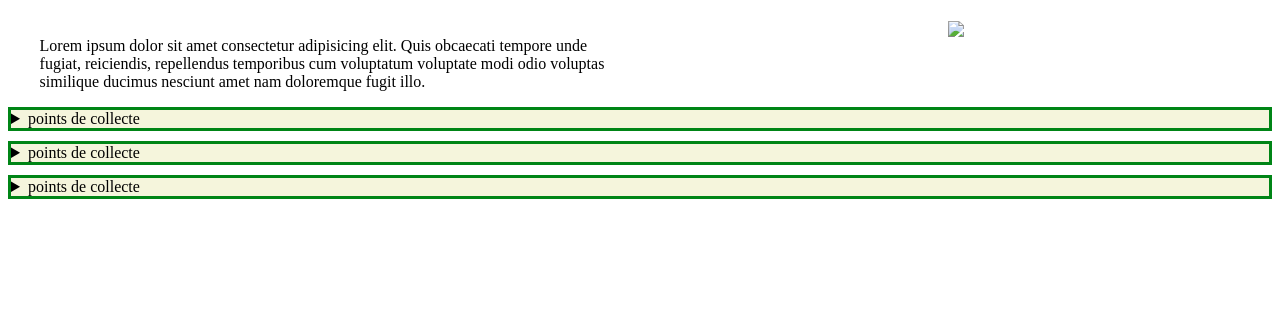
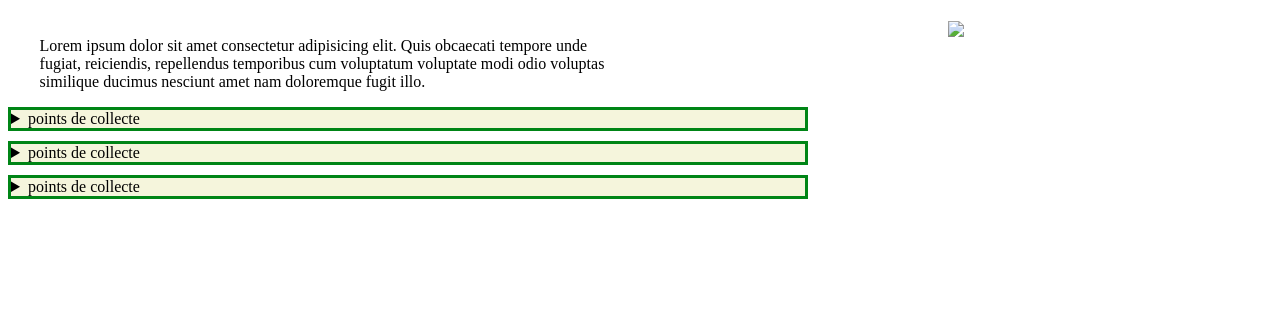
Before and after one commit to Hotaru24/projet-my-green-city, a PHP site: page /gestion-des-dechets.html in a window 1280 px wide. Shown: the part 466-800 px from the top of the page. Run offline with PHP 8.4, Linux system fonts and the light colour scheme; some libraries are stand-ins or nearby versions.

Commit message:
défini une  largeur dans details

```diff
--- a/style.css
+++ b/style.css
@@ -22,6 +22,11 @@
     margin-bottom: 20px;
 }
 
+details
+{
+    max-width: 800px;
+}
+
 summary
 {
     border: rgb(0, 133, 22) solid;
```
